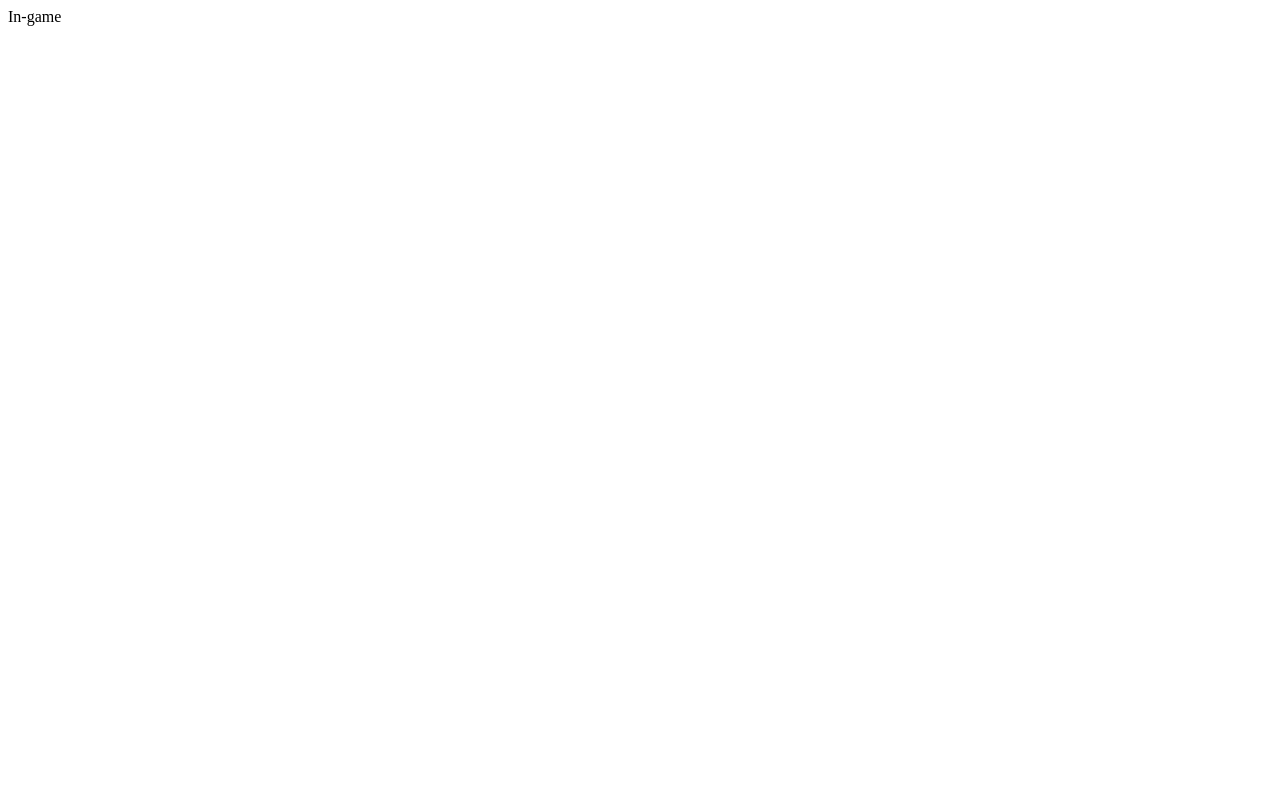
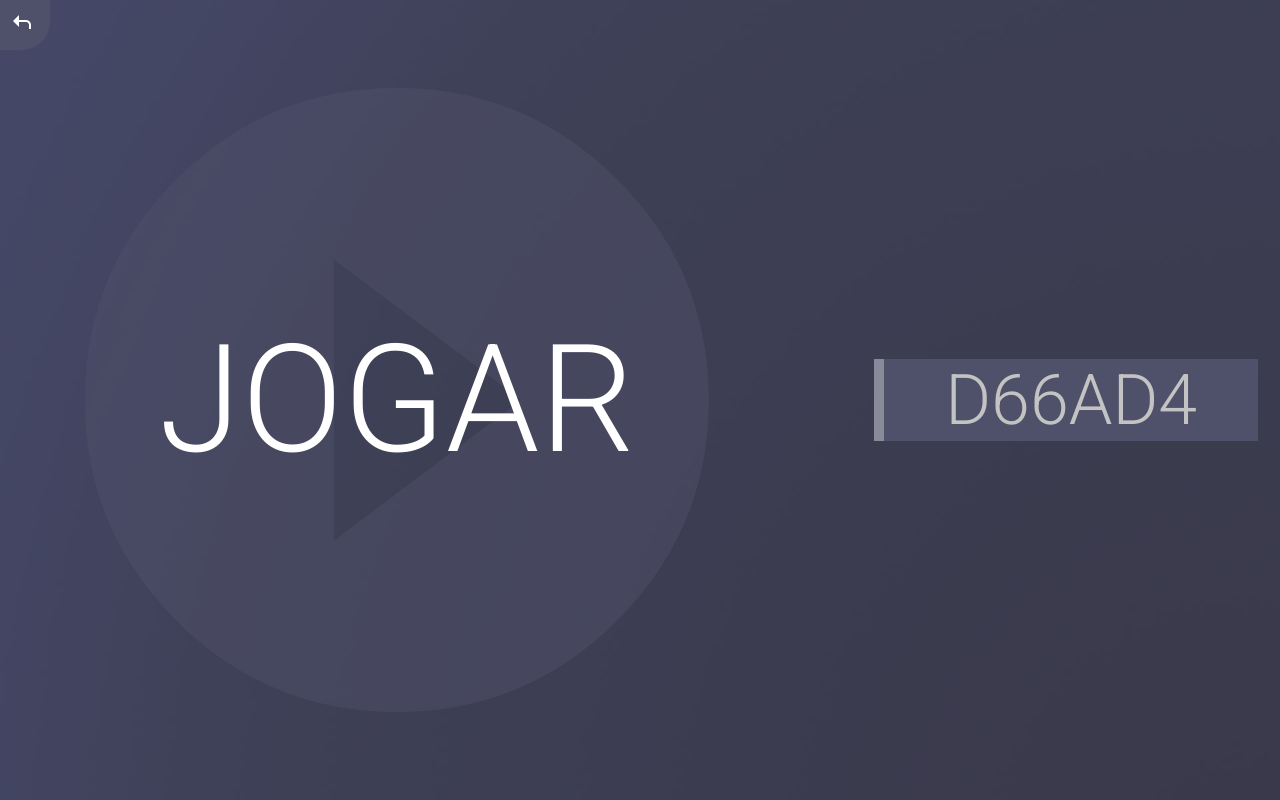
Before and after one commit to Conrage/mathracer, a website: page ingame.html in a window 1280 px wide. Drawn offline with nearby package versions, Linux system fonts and the light colour scheme.

Commit message:
Tela admin game
dawdad

```diff
--- a/index.js
+++ b/index.js
@@ -11,6 +11,9 @@ app.get('/', (req, res) => {
 })
 app.get('/images/:img', (req, res) => {
     res.sendFile(__dirname + '/images/'+req.params.img);
+})
+app.get('/game', (req, res) => {
+  res.sendFile(__dirname + '/ingame.html');
 })
 
 const io = require('socket.io')(httpServer, {
--- a/ingame.html
+++ b/ingame.html
@@ -5,18 +5,201 @@
     <meta http-equiv='X-UA-Compatible' content='IE=edge'>
     <title>MathRacer</title>
     <script src="/socket.io/socket.io.js"></script>
-    <script src="https://cdnjs.cloudflare.com/ajax/libs/vue/2.5.16/vue.min.js"></script>
+    <script src="https://cdnjs.cloudflare.com/ajax/libs/vue/2.5.16/vue.js"></script>
     <meta name='viewport' content='width=device-width, initial-scale=1'>
+    <link href="https://fonts.googleapis.com/icon?family=Material+Icons" rel="stylesheet">
 </head>
 <body>
-    <div>In-game</div>
+  <div id="app">
+    <div class="container">
+
+      <embed src="/images/bg.mp3" autostart="true" loop="true" width="0" height="0" />
+
+      <div class="return-arrow" @click="clickReturn()">
+        <div class="arrow-container">
+          <span class="material-icons arrow-icon">shortcut</span>
+        </div>
+      </div>
+
+      <div class="play-btn" @click="clickPlay()">
+        <span class="material-icons icon-play">play_circle_filled</span>
+        <div class="align-title">JOGAR</div>
+      </div>
+
+      <div class="container-code" @click="copyClipboard()">
+        <div id="roomCode" class="div-code">{{roomCode}}</div>
+      </div>
+
+    </div>
+  </div>
     <script>
-        let vue = new Vue({
+        let app = new Vue({
             el:'#app',
+            data: {
+                roomCode: "D66AD4",
+            },
+            methods: {
+
+              clickPlay(){
+                console.log("Jogar!!");
+              },
+
+              clickReturn(){
+                console.log("Voltar!!");
+              },
+
+              copyClipboard() {
+                console.log(this.roomCode);
+              }
+
+            },
             created(){
-                console.log('Funfou')
+              console.log("Welcome to admin lobby.")
             }
         })
     </script>
 </body>
+<style lang="scss" scoped>
+@import url('https://fonts.googleapis.com/css2?family=Roboto:wght@300;400&display=swap');
+
+@font-face {
+  font-family: 'Material Icons';
+  font-style: normal;
+  font-weight: 400;
+  src: url(https://example.com/MaterialIcons-Regular.eot); /* For IE6-8 */
+  src: local('Material Icons'),
+    local('MaterialIcons-Regular'),
+    url(https://example.com/MaterialIcons-Regular.woff2) format('woff2'),
+    url(https://example.com/MaterialIcons-Regular.woff) format('woff'),
+    url(https://example.com/MaterialIcons-Regular.ttf) format('truetype');
+}
+
+.material-icons {
+  font-family: 'Material Icons';
+  font-weight: normal;
+  font-style: normal;
+  font-size: 24px;  /* Preferred icon size */
+  display: inline-block;
+  line-height: 1;
+  text-transform: none;
+  letter-spacing: normal;
+  word-wrap: normal;
+  white-space: nowrap;
+  direction: ltr;
+
+  /* Support for all WebKit browsers. */
+  -webkit-font-smoothing: antialiased;
+  /* Support for Safari and Chrome. */
+  text-rendering: optimizeLegibility;
+
+  /* Support for Firefox. */
+  -moz-osx-font-smoothing: grayscale;
+
+  /* Support for IE. */
+  font-feature-settings: 'liga';
+}
+
+* {
+  margin: 0px;
+  padding:0px;
+  font-size: 62.5%;
+  color: white;
+  font-family: 'Roboto', sans-serif;
+  font-weight: 300;
+  box-sizing: border-box;
+}
+
+.container {
+  display: flex;
+  background-image: url('/images/background.jpg');
+  background-size: 100% 100%;
+  width: 100vw;
+  height: 100vh;
+  margin: auto;
+  align-items: center;
+  justify-content: center;
+}
+
+.align-title {
+  position: absolute;
+  font-size: 15rem;
+  color: white;
+}
+
+.icon-play {
+  color: #4F5069;
+  opacity: .5;
+  font-size: 75rem;
+}
+
+.play-btn {
+  display: flex;
+  align-items: center;
+  justify-content: center;
+  transition: .2s;
+  cursor: pointer;
+  user-select: none;
+}
+
+.play-btn:hover {
+  transform: scale(1.2);
+}
+
+.container-code {
+  margin-left: 8%;
+  display: flex;
+  background-color: #4F5069;
+  width: 30%;
+  border-left: 10px solid #888999;
+  align-items: center;
+  justify-content: center;
+  font-weight: 300;
+  cursor: pointer;
+  user-select: none;
+}
+
+.div-code {
+  font-size: 7rem;
+  color: #c3c3c3;
+  transition: .1s linear;
+}
+
+.container-code:hover .div-code {
+  transform: scale(1.1);
+  color: #fff;
+}
+
+.return-arrow {
+  display: flex;
+  position: absolute;
+  align-items: flex-start;
+  justify-content: flex-start;
+  height: 100%;
+  width: 100%;
+  pointer-events: none;
+  user-select: none;
+}
+
+.arrow-icon {
+  transform: rotate(180deg);
+  transform: scaleX(-1);
+  margin: 10px;
+  pointer-events: all;
+}
+
+.arrow-container {
+  display: flex;
+  background-color: #4F5069;
+  width: 50px;
+  height: 50px;
+  border-bottom-right-radius: 28px;
+  transition: 0.2s;
+  cursor: pointer;
+}
+
+.arrow-container:hover {
+  transform: scale(1.3);
+}
+
+</style>
 </html>
```
Also changed, not shown: 1 other file.
